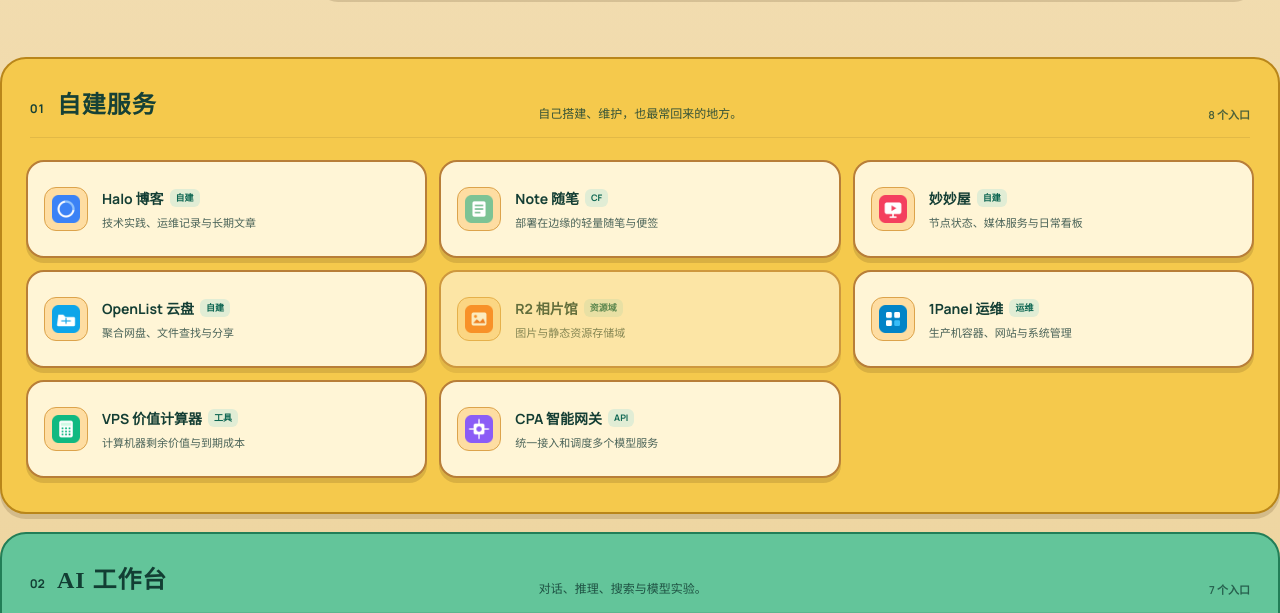
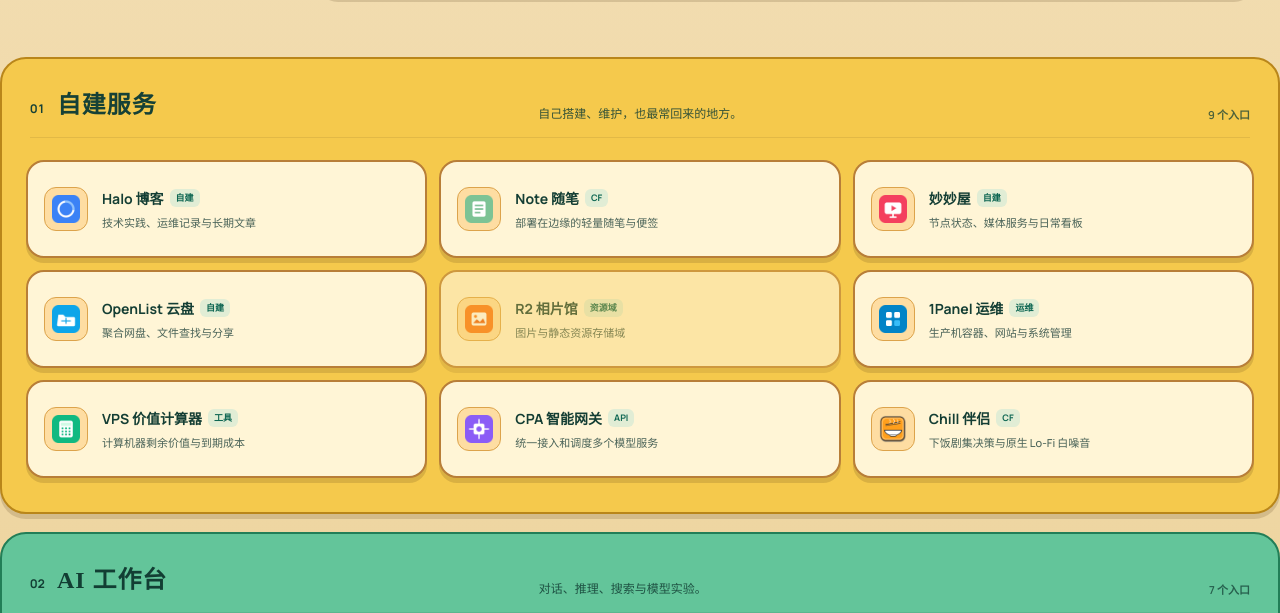
Before and after one commit to shali10/forest-nav, a website: page index.html in a window 1280 px wide. Shown: the part 873-1486 px from the top of the page. Drawn offline with Linux system fonts and the light colour scheme; no server answers; a web font is replaced by a local one.

Commit message:
feat(nav): add ChillTime companion portal entry to self-hosted section

```diff
--- a/index.html
+++ b/index.html
@@ -578,7 +578,7 @@
       <header class="collection-head">
         <div><span class="section-index">01</span><h2>自建服务</h2></div>
         <p>自己搭建、维护，也最常回来的地方。</p>
-        <span class="section-total">8 个入口</span>
+        <span class="section-total">9 个入口</span>
       </header>
       <div class="service-grid"><a href="https://blog.0000996.xyz/" target="_blank" rel="noopener noreferrer" class="service-card" data-search="halo 博客 技术实践、运维记录与长期文章 自建" style="--delay:0ms">
       <span class="service-icon"><img src="/icons/halo.png" alt="" width="44" height="44" loading="eager"></span>
@@ -618,6 +618,11 @@
 <a href="https://cpa.0000996.xyz/" target="_blank" rel="noopener noreferrer" class="service-card" data-search="cpa 智能网关 统一接入和调度多个模型服务 api" style="--delay:105ms">
       <span class="service-icon"><img src="/icons/cpa.png" alt="" width="44" height="44" loading="eager"></span>
       <span class="service-copy"><span class="service-line"><strong>CPA 智能网关</strong><small>API</small></span><span class="service-desc">统一接入和调度多个模型服务</span></span>
+      <span class="service-arrow"><svg viewBox="0 0 24 24" aria-hidden="true"><path d="M7 17 17 7M8 7h9v9"></path></svg></span>
+    </a>
+<a href="https://chill-companion.pages.dev/" target="_blank" rel="noopener noreferrer" class="service-card" data-search="chill 闲暇伴侣 下饭番剧决策与lo-fi白噪音合成器 工具 娱乐" style="--delay:140ms">
+      <span class="service-icon"><img src="/icons/chill.png" alt="" width="44" height="44" loading="eager"></span>
+      <span class="service-copy"><span class="service-line"><strong>Chill 伴侣</strong><small>CF</small></span><span class="service-desc">下饭剧集决策与原生 Lo-Fi 白噪音</span></span>
       <span class="service-arrow"><svg viewBox="0 0 24 24" aria-hidden="true"><path d="M7 17 17 7M8 7h9v9"></path></svg></span>
     </a></div>
     </section><section class="collection" id="ai" data-section="ai">
```
Also changed, not shown: icons/chill.png (added).
